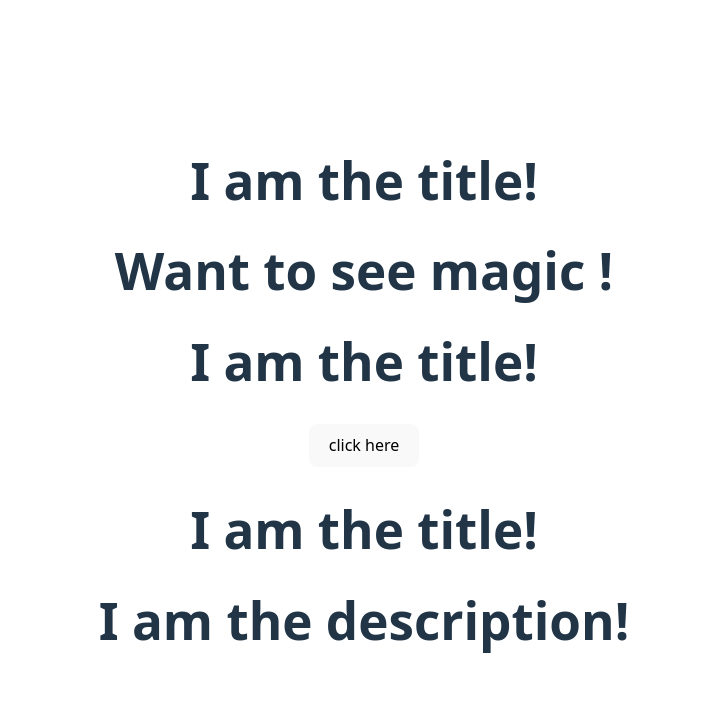
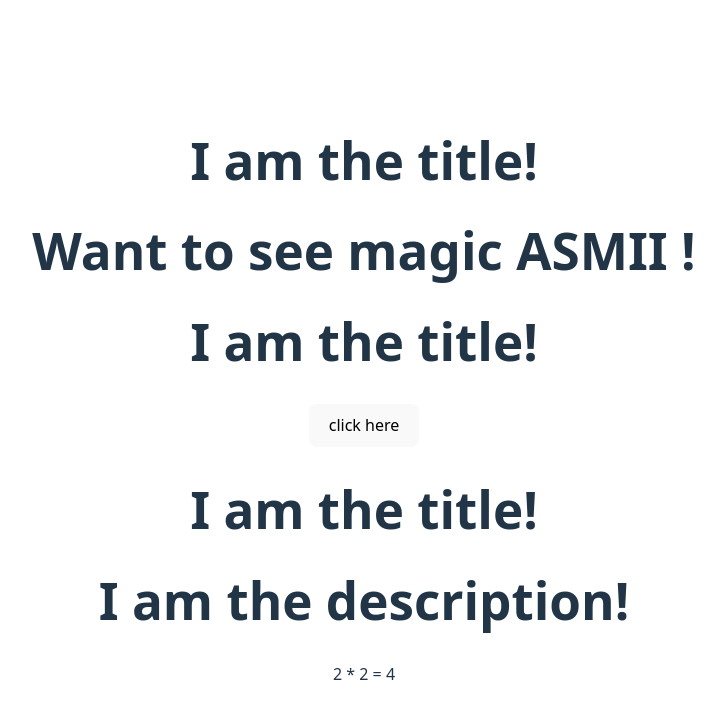
Before and after one commit to AsmitaDahule/React, a React (Vite) app in the folder basic-react-app/: page / in a window 1280 px wide. Shown: the top 718 px of the page, without its empty margins (276-1000 px from the left). Built offline with nearby package versions, Linux system fonts and the light colour scheme.

Commit message:
learn how variable works and { } works

```diff
--- a/basic-react-app/src/App.jsx
+++ b/basic-react-app/src/App.jsx
@@ -7,14 +7,16 @@ function Description() {
 }
 
 function App() {
+  let name = "asmii"
   return (
    <div>
      <Title/>
-     <h1>Want to see magic !</h1>
+     <h1>Want to see magic {name.toUpperCase()} !</h1>
      <Title/>
      <button>click here</button>
      <Title/>
      <Description/>
+     <p>2 * 2 = {2 * 2} </p>
    </div>
   );
 }
```
